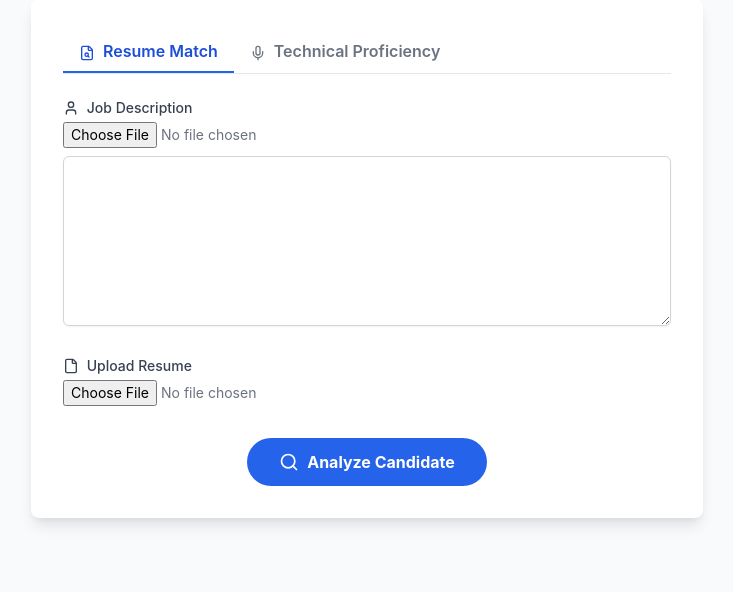
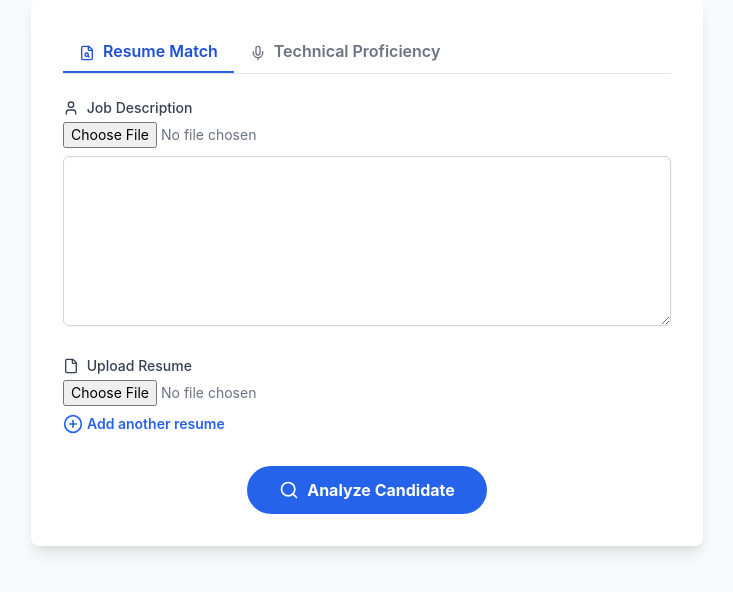
Before and after one commit to LokeshJothiram/resume_validation, a Flask app: page / in a window 1280 px wide. Shown: the part 137-729 px from the top of the page, without its empty margins (273-1006 px from the left). Run offline with Flask 3, Linux system fonts and the light colour scheme; the visitor is signed in with stand-in values (Sample User, id 1); some libraries are stand-ins or nearby versions.

Commit message:
added jd for python and java and added the multiple resume screening for single jd

```diff
--- a/app.py
+++ b/app.py
@@ -442,7 +442,7 @@ def index():
 @app.route('/process', methods=['POST'])
 def process():
     job_description = request.form.get('job_description', '')
-    resume_file = request.files.get('resume')
+    resume_files = request.files.getlist('resume')
     audio_file = request.files.get('audio')
     technology = request.form.get('technology', 'General')
     tech_questions = request.form.get('tech_questions', '').strip()
@@ -455,22 +455,40 @@ def process():
 
     response = {}
 
-    # Process resume
-    if resume_file and resume_file.filename and job_description.strip():
-        resume_path = os.path.join(app.config['UPLOAD_FOLDER'], str(uuid.uuid4()) + "_" + resume_file.filename)
-        resume_file.save(resume_path)
-        resume_text = ""
-        if resume_file.filename.endswith('.pdf'):
-            resume_text = extract_text_from_pdf(resume_path)
-        elif resume_file.filename.endswith('.docx'):
-            resume_text = extract_text_from_docx(resume_path)
-        if "Error" not in resume_text:
-            match_result = calculate_resume_match_with_gemini(job_description, resume_text)
-            response['resume_match'] = match_result.get('match_percentage')
-            response['resume_explanation'] = match_result.get('explanation')
-        else:
-            response['resume_error'] = resume_text
-        os.remove(resume_path)
+    # Process multiple resumes
+    resumes_result = []
+    if resume_files and job_description.strip():
+        for resume_file in resume_files:
+            if resume_file and resume_file.filename:
+                resume_path = os.path.join(app.config['UPLOAD_FOLDER'], str(uuid.uuid4()) + "_" + resume_file.filename)
+                resume_file.save(resume_path)
+                resume_text = ""
+                if resume_file.filename.endswith('.pdf'):
+                    resume_text = extract_text_from_pdf(resume_path)
+                elif resume_file.filename.endswith('.docx'):
+                    resume_text = extract_text_from_docx(resume_path)
+                else:
+                    resumes_result.append({
+                        'filename': resume_file.filename,
+                        'error': 'Unsupported file type.'
+                    })
+                    os.remove(resume_path)
+                    continue
+                if "Error" not in resume_text:
+                    match_result = calculate_resume_match_with_gemini(job_description, resume_text)
+                    resumes_result.append({
+                        'filename': resume_file.filename,
+                        'match_percentage': match_result.get('match_percentage'),
+                        'explanation': match_result.get('explanation')
+                    })
+                else:
+                    resumes_result.append({
+                        'filename': resume_file.filename,
+                        'error': resume_text
+                    })
+                os.remove(resume_path)
+        if resumes_result:
+            response['resumes'] = resumes_result
 
     # Process audio (Sarvam API)
     if audio_file and audio_file.filename:
--- a/templates/index.html
+++ b/templates/index.html
@@ -47,8 +47,14 @@
                                 <label for="resume" class="block text-sm font-medium text-gray-700 mb-1">
                                     <i data-lucide="file" class="inline w-4 h-4 mr-1 align-text-bottom"></i> Upload Resume
                                 </label>
-                                <input type="file" id="resume" name="resume" accept=".pdf,.docx" class="w-full text-sm text-gray-500 file:mr-4 file:py-2 file:px-4 file:rounded-full file:border-0 file:text-sm file:font-semibold file:bg-blue-50 file:text-blue-700 hover:file:bg-blue-100">
-                                <p id="resume_error" class="text-red-500 text-xs mt-1 hidden">Resume file is required.</p>
+                                <div id="resume-inputs">
+                                    <div class="flex items-center mb-2 resume-input-row">
+                                        <input type="file" name="resume" accept=".pdf,.docx" class="resume-file w-full text-sm text-gray-500 file:mr-4 file:py-2 file:px-4 file:rounded-full file:border-0 file:text-sm file:font-semibold file:bg-blue-50 file:text-blue-700 hover:file:bg-blue-100">
+                                        <button type="button" class="ml-2 remove-resume-btn hidden" tabindex="-1"><i data-lucide="trash-2" class="w-5 h-5 text-red-500"></i></button>
+                                    </div>
+                                </div>
+                                <button type="button" id="add-resume-btn" class="mt-1 text-blue-600 hover:text-blue-800 flex items-center text-sm font-semibold"><i data-lucide="plus-circle" class="w-5 h-5 mr-1"></i> Add another resume</button>
+                                <p id="resume_error" class="text-red-500 text-xs mt-1 hidden">At least one resume file is required.</p>
                             </div>
                         </div>
                     </div>
@@ -168,7 +174,13 @@
 
             // Resume tab
             const jobDesc = document.getElementById('job_description').value.trim();
-            const resumeFile = document.getElementById('resume').files[0];
+            const resumeInputs = document.querySelectorAll('.resume-file');
+            let resumeFiles = [];
+            resumeInputs.forEach(input => {
+                if (input.files && input.files.length > 0) {
+                    resumeFiles.push(input.files[0]);
+                }
+            });
             // Technical tab
             const audioFile = document.getElementById('audio').files[0];
             const technology = document.getElementById('technology').value;
@@ -181,7 +193,7 @@
                 } else {
                     document.getElementById('job_description_error').classList.add('hidden');
                 }
-                if (!resumeFile) {
+                if (resumeFiles.length === 0) {
                     document.getElementById('resume_error').classList.remove('hidden');
                     valid = false;
                 } else {
@@ -203,19 +215,24 @@
             }
             if (!valid) return;
             const form = document.getElementById('talentForm');
-            const formData = new FormData(form);
+            const formData = new FormData();
+            // Add all form fields except resume
+            Array.from(form.elements).forEach(el => {
+                if (el.name && el.type !== 'file' && el.type !== 'submit') {
+                    formData.append(el.name, el.value);
+                }
+            });
+            // Add all selected resume files
+            if (activeTab === 'resume' && resumeFiles.length > 0) {
+                for (let i = 0; i < resumeFiles.length; i++) {
+                    formData.append('resume', resumeFiles[i]);
+                }
+            } else if (activeTab === 'audio') {
+                if (audioFile) formData.append('audio', audioFile);
+            }
             const resultsOverlay = document.getElementById('results-overlay');
             const loader = document.getElementById('loader');
             const resultsDiv = document.getElementById('results');
-
-            // Remove unused fields based on active tab
-            if (activeTab === 'resume') {
-                formData.delete('audio');
-                formData.delete('technology');
-            } else if (activeTab === 'audio') {
-                formData.delete('resume');
-                formData.delete('job_description');
-            }
 
             // Show overlay with loader
             resultsOverlay.classList.remove('hidden');
@@ -258,19 +275,23 @@
                 metaInfoDiv.innerHTML = '';
             }
 
-            if (result.resume_match || result.resume_error) {
+            if (Array.isArray(result.resumes) && result.resumes.length > 0) {
                 resumeResultCard.classList.remove('hidden');
-                if (result.resume_match) {
-                    let resumeHTML = `<div class="space-y-2">
-                                        <p><strong>Resume Match:</strong> <span class="font-bold text-blue-600">${result.resume_match}%</span></p>`;
-                    if (result.resume_explanation) {
-                        resumeHTML += `<p><strong>Explanation:</strong> ${result.resume_explanation}</p>`;
+                let allResumesHTML = result.resumes.map(r => {
+                    if (r.error) {
+                        return `<div class='mb-4 p-4 border border-red-300 rounded bg-red-50'><strong>${r.filename}</strong>: <span class='text-red-600'>${r.error}</span></div>`;
+                    } else {
+                        return `<div class='mb-4 p-4 border border-blue-100 rounded'>
+                            <p><strong>${r.filename}</strong></p>
+                            <p><strong>Resume Match:</strong> <span class="font-bold text-blue-600">${r.match_percentage}%</span></p>
+                            <p><strong>Explanation:</strong> ${r.explanation}</p>
+                        </div>`;
                     }
-                    resumeHTML += `</div>`;
-                    resumeResultDiv.innerHTML = resumeHTML;
-                } else if (result.resume_error) {
-                    resumeResultDiv.innerHTML = `<p class="text-red-500"><strong>Error:</strong> ${result.resume_error}</p>`;
-                }
+                }).join('');
+                resumeResultDiv.innerHTML = allResumesHTML;
+            } else if (result.resume_error) {
+                resumeResultCard.classList.remove('hidden');
+                resumeResultDiv.innerHTML = `<p class="text-red-500"><strong>Error:</strong> ${result.resume_error}</p>`;
             }
 
             if (result.transcription || result.audio_error) {
@@ -419,15 +440,21 @@
         // Hide error when user starts typing or selects a file
         // Resume tab
         const jobDescInput = document.getElementById('job_description');
-        const resumeInput = document.getElementById('resume');
         jobDescInput.addEventListener('input', () => {
             if (jobDescInput.value.trim()) {
                 document.getElementById('job_description_error').classList.add('hidden');
             }
         });
-        resumeInput.addEventListener('change', () => {
-            if (resumeInput.files && resumeInput.files.length > 0) {
-                document.getElementById('resume_error').classList.add('hidden');
+        // Hide error when any resume input changes
+        document.getElementById('resume-inputs').addEventListener('change', (e) => {
+            if (e.target.classList.contains('resume-file')) {
+                let hasFile = false;
+                document.querySelectorAll('.resume-file').forEach(input => {
+                    if (input.files && input.files.length > 0) hasFile = true;
+                });
+                if (hasFile) {
+                    document.getElementById('resume_error').classList.add('hidden');
+                }
             }
         });
         // Technical tab
@@ -519,6 +546,34 @@
             }
         });
 
+        // Resume dynamic add/remove logic
+        document.getElementById('add-resume-btn').addEventListener('click', function() {
+            const container = document.getElementById('resume-inputs');
+            const row = document.createElement('div');
+            row.className = 'flex items-center mb-2 resume-input-row';
+            row.innerHTML = `<input type="file" name="resume" accept=".pdf,.docx" class="resume-file w-full text-sm text-gray-500 file:mr-4 file:py-2 file:px-4 file:rounded-full file:border-0 file:text-sm file:font-semibold file:bg-blue-50 file:text-blue-700 hover:file:bg-blue-100"><button type="button" class="ml-2 remove-resume-btn"><i data-lucide="trash-2" class="w-5 h-5 text-red-500"></i></button>`;
+            container.appendChild(row);
+            lucide.createIcons();
+            updateRemoveButtons();
+        });
+
+        function updateRemoveButtons() {
+            const rows = document.querySelectorAll('.resume-input-row');
+            rows.forEach((row, idx) => {
+                const btn = row.querySelector('.remove-resume-btn');
+                if (btn) {
+                    btn.classList.toggle('hidden', rows.length === 1);
+                    btn.onclick = function() {
+                        if (rows.length > 1) {
+                            row.remove();
+                            updateRemoveButtons();
+                        }
+                    };
+                }
+            });
+        }
+        updateRemoveButtons();
+
         console.log('Calling lucide.createIcons()');
         lucide.createIcons();
     </script>
```
Also changed, not shown: 8 other files.
